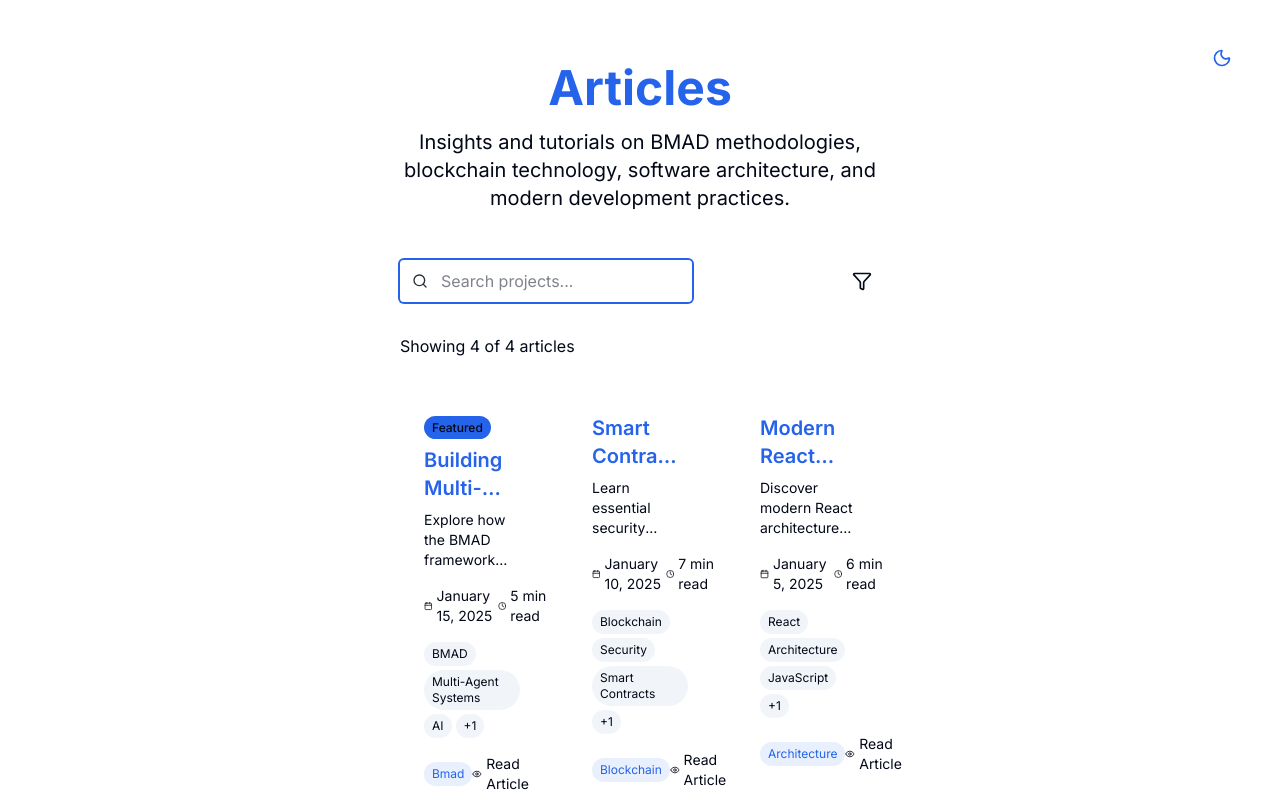
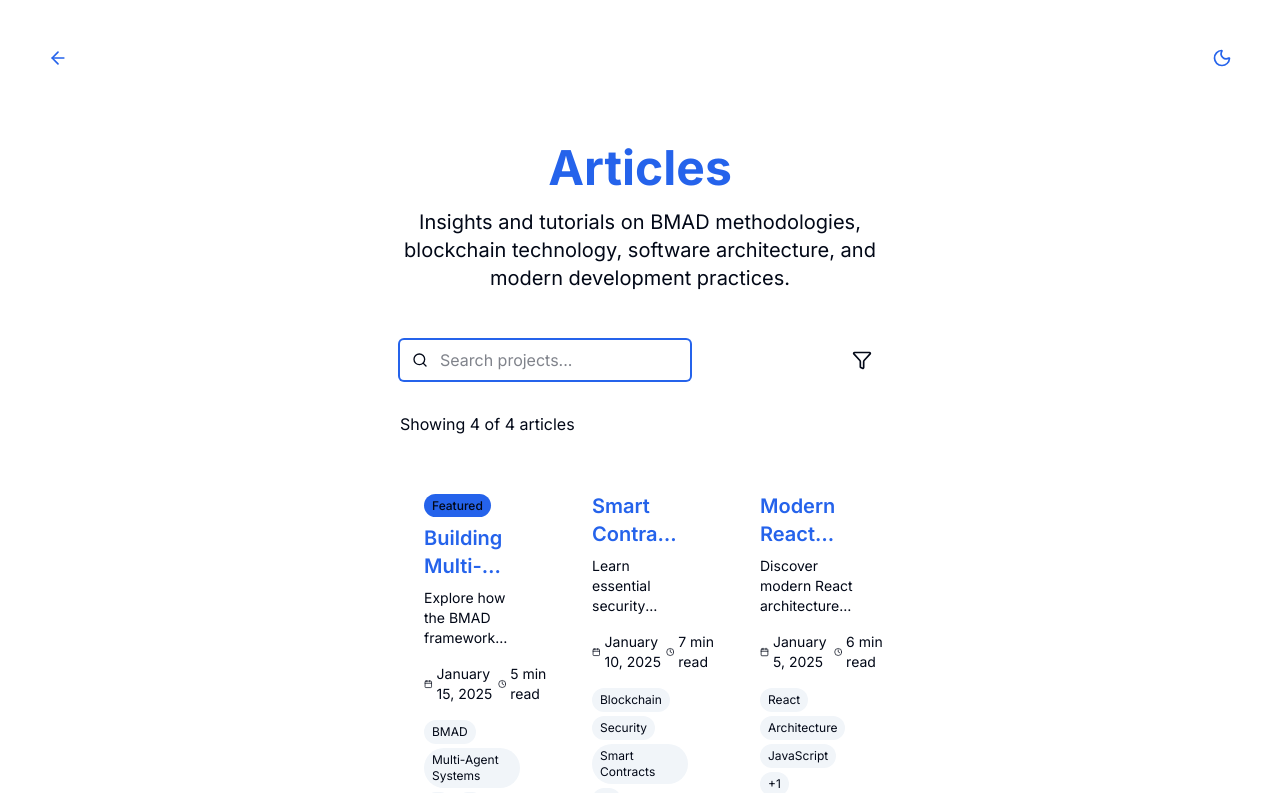
Before and after one commit to karpovpw/karpov-landing, a Next.js app: page /articles in a window 1280 px wide. Shown: the top 793 px of the page. Built offline with nearby package versions, Linux system fonts and the light colour scheme.

Commit message:
Fixes too navigation

```diff
--- a/app/articles/page.tsx
+++ b/app/articles/page.tsx
@@ -1,9 +1,11 @@
 'use client'
 
-import dynamic from 'next/dynamic'
+export const dynamic = 'force-dynamic'
+
+import dynamicImport from 'next/dynamic'
 import { Container } from '@/components/layout/Container'
 
-const ArticleList = dynamic(() => import('@/components/content/ArticleList').then(mod => mod.ArticleList), {
+const ArticleList = dynamicImport(() => import('@/components/content/ArticleList').then(mod => mod.ArticleList), {
   ssr: false,
   loading: () => <div>Loading articles...</div>
 })
--- a/app/layout.tsx
+++ b/app/layout.tsx
@@ -4,7 +4,7 @@ import './globals.css'
 import { ThemeProvider } from '@/components/design-system/ThemeProvider'
 import { SearchProvider } from '@/components/search/SearchProvider'
 import { ErrorBoundary } from '@/components/ErrorBoundary'
-import { ThemeToggle } from '@/components/design-system/ThemeToggle'
+import { ThemeToggle, BackButton } from '@/components/design-system/ThemeToggle'
 import { initializeAccessibility } from '@/lib/accessibility-utils'
 import { preloadCriticalResources } from '@/lib/optimization-utils'
 
@@ -29,8 +29,11 @@ export default function RootLayout({
       <body className={`${geist.className} antialiased`}>
         <ThemeProvider>
           <SearchProvider>
-            <div className="relative min-h-screen bg-background">
+            <div className="relative min-h-screen bg-background pt-20">
               {children}
+            </div>
+            <div className="fixed top-6 left-6 z-50">
+              <BackButton />
             </div>
             <div className="fixed top-6 right-6 z-50">
               <ThemeToggle />
--- /dev/null
+++ b/app/not-found.tsx
@@ -0,0 +1,32 @@
+'use client'
+
+export const dynamic = 'force-dynamic'
+
+import { useRouter } from 'next/navigation'
+
+export default function NotFound() {
+  const router = useRouter()
+
+  return (
+    <div className="min-h-screen bg-background flex items-center justify-center pt-20">
+      <div className="p-8 text-center max-w-md">
+        <h1 className="text-4xl font-bold text-primary mb-4">404</h1>
+        <p className="text-muted-foreground mb-6">Page not found</p>
+        <div className="flex gap-4 justify-center">
+          <button
+            onClick={() => router.back()}
+            className="px-6 py-3 bg-primary text-primary-foreground rounded-lg"
+          >
+            Go Back
+          </button>
+          <button
+            onClick={() => router.push('/')}
+            className="px-6 py-3 bg-primary text-primary-foreground rounded-lg"
+          >
+            Home
+          </button>
+        </div>
+      </div>
+    </div>
+  )
+}
--- a/components/design-system/GlassInput.tsx
+++ b/components/design-system/GlassInput.tsx
@@ -3,8 +3,7 @@
 import { forwardRef, useState } from 'react'
 import { motion, HTMLMotionProps } from 'framer-motion'
 import { BaseComponentProps } from '@/types'
-import { getGlassBackground, getGlassBorder, getGlassShadow } from '@/lib/design-tokens'
-import { useTheme } from './ThemeProvider'
+import { getGlassShadow } from '@/lib/design-tokens'
 import { applyFocusRing } from '@/lib/accessibility-utils'
 
 interface GlassInputProps extends BaseComponentProps, Omit<HTMLMotionProps<"input">, keyof BaseComponentProps | 'size'> {
@@ -77,7 +76,6 @@ export const GlassInput = forwardRef<HTMLInputElement, GlassInputProps>(({
   onBlur,
   ...motionProps
 }, ref) => {
-  const { theme } = useTheme()
   const [isFocused, setIsFocused] = useState(false)
   const [inputValue, setInputValue] = useState(value || '')
 
@@ -85,13 +83,13 @@ export const GlassInput = forwardRef<HTMLInputElement, GlassInputProps>(({
   const showSuccess = success && !hasError
 
   const glassStyles = {
-    background: variant === 'filled' ? 'rgba(255, 255, 255, 0.1)' : getGlassBackground(theme),
-    border: `1px solid ${hasError ? 'hsl(var(--destructive))' : showSuccess ? 'hsl(var(--success))' : getGlassBorder(theme)}`,
+    background: variant === 'filled' ? 'rgba(255, 255, 255, 0.1)' : 'rgba(var(--glass-background), var(--glass-opacity))',
+    border: `1px solid ${hasError ? 'hsl(var(--destructive))' : showSuccess ? 'hsl(var(--success))' : 'rgba(var(--glass-border), 0.2)'}`,
     boxShadow: hasError
       ? '0 0 0 2px hsl(var(--destructive) / 0.2)'
       : showSuccess
       ? '0 0 0 2px hsl(var(--success) / 0.2)'
-      : getGlassShadow(theme),
+      : '0 8px 32px rgba(0, 0, 0, 0.1), inset 0 1px 0 rgba(var(--glass-border), 0.2)',
   }
 
   const handleFocus = (e: React.FocusEvent<HTMLInputElement>) => {
--- a/components/design-system/ThemeProvider.tsx
+++ b/components/design-system/ThemeProvider.tsx
@@ -1,6 +1,7 @@
 'use client'
 
 import { createContext, useContext, useEffect, useState } from 'react'
+import { usePathname } from 'next/navigation'
 import { ThemeConfig } from '@/types'
 import { getSystemTheme, applyTheme, loadThemePreference } from '@/lib/utils'
 
@@ -27,22 +28,21 @@ interface ThemeProviderProps {
 }
 
 export function ThemeProvider({ children }: ThemeProviderProps) {
-  const [theme, setThemeState] = useState<'light' | 'dark'>('light')
-  const [mounted, setMounted] = useState(false)
+  const [theme, setThemeState] = useState<'light' | 'dark'>(loadThemePreference())
   const [config, setConfig] = useState<ThemeConfig>({
-    mode: 'light',
+    mode: loadThemePreference(),
     neonAccent: 'green',
     reducedMotion: false,
     highContrast: false,
   })
+  const pathname = usePathname()
 
   useEffect(() => {
-    setMounted(true)
     const savedTheme = loadThemePreference()
     setThemeState(savedTheme)
     applyTheme(savedTheme)
 
-    setConfig(prev => ({
+    setConfig((prev: ThemeConfig) => ({
       ...prev,
       mode: savedTheme,
       reducedMotion: window.matchMedia('(prefers-reduced-motion: reduce)').matches,
@@ -60,28 +60,23 @@ export function ThemeProvider({ children }: ThemeProviderProps) {
 
     mediaQuery.addEventListener('change', handleChange)
     return () => mediaQuery.removeEventListener('change', handleChange)
-  }, [])
+  }, [pathname])
 
   const toggleTheme = () => {
     const newTheme = theme === 'light' ? 'dark' : 'light'
     setThemeState(newTheme)
     applyTheme(newTheme)
-    setConfig(prev => ({ ...prev, mode: newTheme }))
+    setConfig((prev: ThemeConfig) => ({ ...prev, mode: newTheme }))
   }
 
   const setTheme = (newTheme: 'light' | 'dark') => {
     setThemeState(newTheme)
     applyTheme(newTheme)
-    setConfig(prev => ({ ...prev, mode: newTheme }))
+    setConfig((prev: ThemeConfig) => ({ ...prev, mode: newTheme }))
   }
 
   const setNeonAccent = (accent: 'green' | 'orange') => {
-    setConfig(prev => ({ ...prev, neonAccent: accent }))
-  }
-
-  // Prevent hydration mismatch
-  if (!mounted) {
-    return <>{children}</>
+    setConfig((prev: ThemeConfig) => ({ ...prev, neonAccent: accent }))
   }
 
   const value: ThemeContextType = {
--- a/components/design-system/ThemeToggle.tsx
+++ b/components/design-system/ThemeToggle.tsx
@@ -1,32 +1,13 @@
 'use client'
 
 import { motion } from 'framer-motion'
-import { Moon, Sun } from 'lucide-react'
-import { useState, useEffect } from 'react'
+import { Moon, Sun, ArrowLeft } from 'lucide-react'
+import { useRouter, usePathname } from 'next/navigation'
+import { useTheme } from './ThemeProvider'
 import { GlassCard } from './GlassCard'
 
 export function ThemeToggle() {
-  const [theme, setTheme] = useState<'light' | 'dark'>('light')
-
-  useEffect(() => {
-    const updateTheme = () => {
-      const isDark = document.documentElement.classList.contains('dark')
-      setTheme(isDark ? 'dark' : 'light')
-    }
-
-    updateTheme()
-
-    const observer = new MutationObserver(updateTheme)
-    observer.observe(document.documentElement, { attributes: true, attributeFilter: ['class'] })
-
-    return () => observer.disconnect()
-  }, [])
-
-  const toggleTheme = () => {
-    const newTheme = theme === 'light' ? 'dark' : 'light'
-    document.documentElement.classList.toggle('dark', newTheme === 'dark')
-    setTheme(newTheme)
-  }
+  const { theme, toggleTheme } = useTheme()
 
   return (
     <motion.button
@@ -54,3 +35,24 @@ export function ThemeToggle() {
     </motion.button>
   )
 }
+
+export function BackButton() {
+  const router = useRouter()
+  const pathname = usePathname()
+
+  if (pathname === '/') return null
+
+  return (
+    <motion.button
+      onClick={() => router.back()}
+      className="relative p-2 rounded-full transition-colors animate-wiggle"
+      whileHover={{ scale: 1.05 }}
+      whileTap={{ scale: 0.95 }}
+      aria-label="Go back"
+    >
+      <GlassCard className="p-3 rounded-full">
+        <ArrowLeft className="w-5 h-5 text-primary" />
+      </GlassCard>
+    </motion.button>
+  )
+}
--- a/components/features/hero/HeroSection.tsx
+++ b/components/features/hero/HeroSection.tsx
@@ -71,8 +71,7 @@ export function HeroSection({ className }: BaseComponentProps) {
               animate={{
                 opacity: [0.3, 0.6, 0.3],
                 scale: [0.8, 1.1, 0.8],
-                rotate: [0, 5, -5, 0],
-                clipPath: 'polygon(50% 0%, 60% 20%, 80% 0%, 100% 20%, 80% 40%, 100% 60%, 80% 80%, 100% 100%, 80% 80%, 60% 100%, 40% 80%, 20% 100%, 0% 80%, 20% 60%, 0% 40%, 20% 20%, 0% 0%, 20% 20%, 40% 0%, 50% 0%)'
+                rotate: [0, 5, -5, 0]
               }}
               transition={{
                 duration: 10 + Math.random() * 10,
@@ -85,7 +84,6 @@ export function HeroSection({ className }: BaseComponentProps) {
                 alt={`Background photo ${index + 1}`}
                 fill
                 className="object-cover rounded-lg"
-                style={{ clipPath: 'polygon(50% 0%, 60% 20%, 80% 0%, 100% 20%, 80% 40%, 100% 60%, 80% 80%, 100% 100%, 80% 80%, 60% 100%, 40% 80%, 20% 100%, 0% 80%, 20% 60%, 0% 40%, 20% 20%, 0% 0%, 20% 20%, 40% 0%, 50% 0%)' }}
               />
             </motion.div>
           ))}
```
Also changed, not shown: 10 other files (tests, documents, lock files or other folders).
